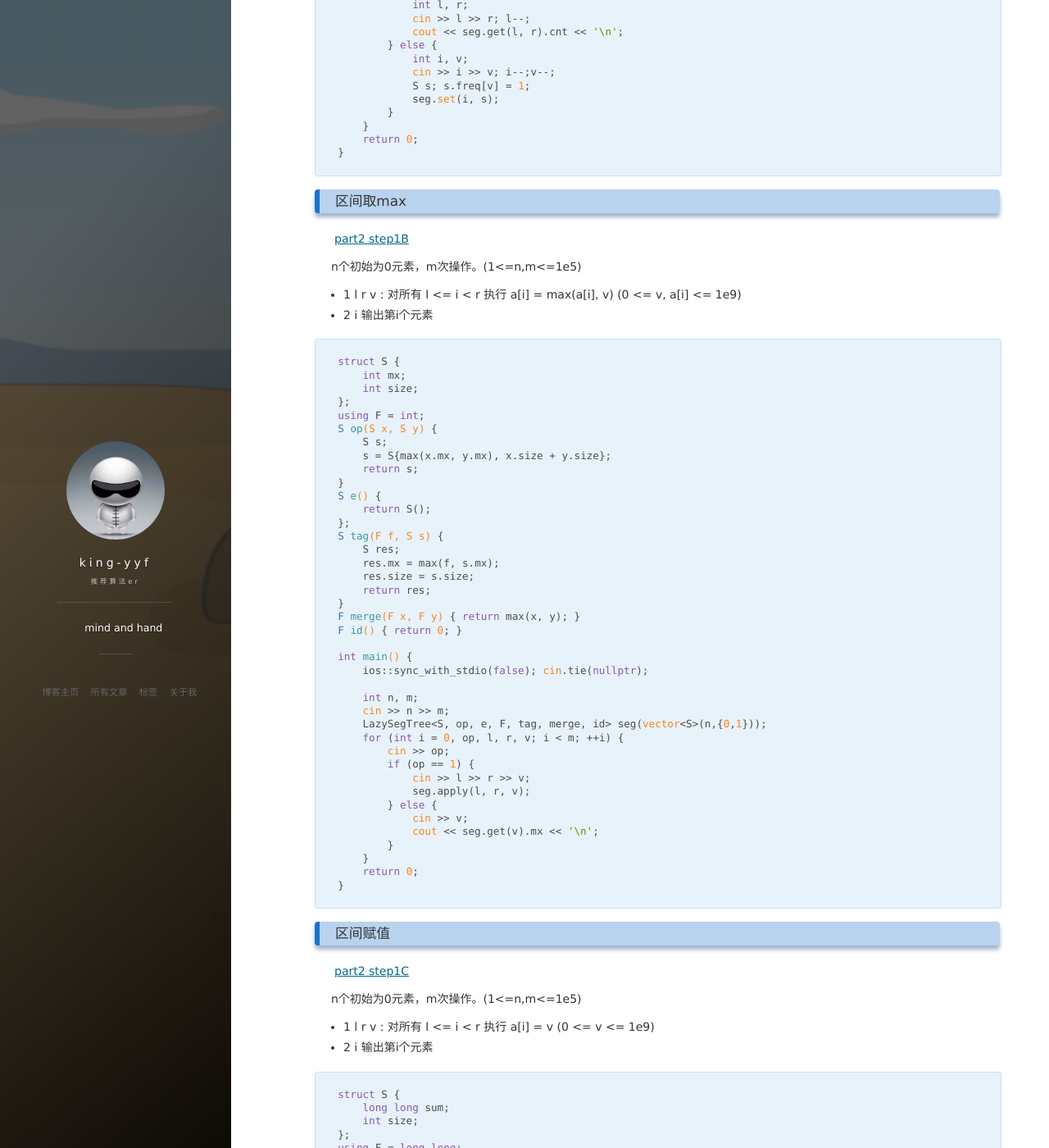
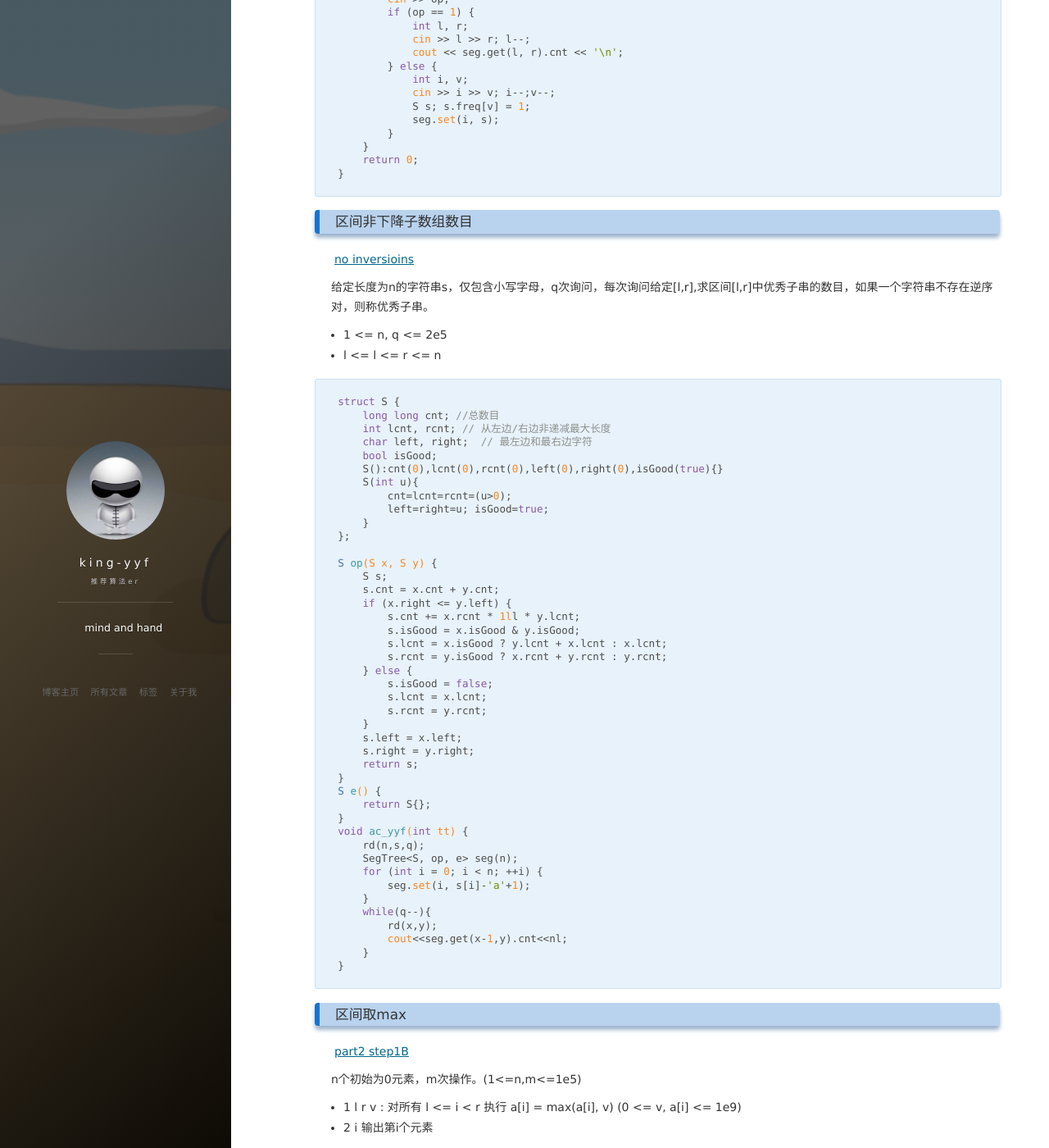
Before and after one commit to king-yyf/king-yyf.github.io, a Jekyll site: the page built from _posts/2021-05-10-segment_tree.md, in a window 1280 px wide and 1400 px high, scrolled down 15123 px. Shown: the whole window at 82% size. Built offline with Jekyll 4.4.1, drawn with Linux system fonts in a browser that asks for light colours; nearby versions of some CDN libraries; comment, search, counter and statistics services are not loaded; some of the changed text lies outside the part shown.

Commit message:
up segtree

````diff
--- a/_posts/2021-05-10-segment_tree.md
+++ b/_posts/2021-05-10-segment_tree.md
@@ -27,6 +27,7 @@ Index
   - [求交叉区间的数目](#求交叉区间的数目)
   - [区间交替符号和](#区间交替符号和)
   - [区间逆序对](#区间逆序对)
+  - [区间非下降子数组数目](#区间非下降子数组数目)
   - [Lazy-区间取max](#区间取max)
   - [Lazy-区间赋值](#区间赋值)
   - [Lazy-区间加区间求min](#区间加区间求min)
@@ -859,6 +860,61 @@ int main() {
 }
 ```
 
+### 区间非下降子数组数目
+
+[no inversioins](https://www.hackerearth.com/practice/data-structures/advanced-data-structures/segment-trees/practice-problems/algorithm/no-inversions-db0ebea5/)
+
+给定长度为n的字符串s，仅包含小写字母，q次询问，每次询问给定[l,r],求区间[l,r]中优秀子串的数目，如果一个字符串不存在逆序对，则称优秀子串。
+
++ 1 <= n, q <= 2e5
++ l <= l <= r <= n
+
+```c++
+struct S {
+    long long cnt; //总数目
+    int lcnt, rcnt; // 从左边/右边非递减最大长度
+    char left, right;  // 最左边和最右边字符
+    bool isGood;
+    S():cnt(0),lcnt(0),rcnt(0),left(0),right(0),isGood(true){}
+    S(int u){
+        cnt=lcnt=rcnt=(u>0);
+        left=right=u; isGood=true;
+    }
+};
+
+S op(S x, S y) {
+    S s;
+    s.cnt = x.cnt + y.cnt;
+    if (x.right <= y.left) {
+        s.cnt += x.rcnt * 1ll * y.lcnt;
+        s.isGood = x.isGood & y.isGood;
+        s.lcnt = x.isGood ? y.lcnt + x.lcnt : x.lcnt;
+        s.rcnt = y.isGood ? x.rcnt + y.rcnt : y.rcnt;
+    } else {
+        s.isGood = false;
+        s.lcnt = x.lcnt;
+        s.rcnt = y.rcnt;
+    }
+    s.left = x.left;
+    s.right = y.right;
+    return s;
+}
+S e() {
+    return S{};
+}
+void ac_yyf(int tt) {
+    rd(n,s,q);
+    SegTree<S, op, e> seg(n);
+    for (int i = 0; i < n; ++i) {
+        seg.set(i, s[i]-'a'+1);
+    }
+    while(q--){
+        rd(x,y);
+        cout<<seg.get(x-1,y).cnt<<nl;
+    }
+}
+```
+
 ### 区间取max
 
 [part2 step1B](https://codeforces.com/edu/course/2/lesson/5/1/practice/contest/279634/problem/B)
@@ -1700,6 +1756,82 @@ int main() {
 }
 ```
 
+### 区间异或查询区间和
+
+[cf242 E](https://codeforces.com/contest/242/problem/E)
+
+一个长度为n的序列，q次操作，每次操作有两种形式
++ 1 l r 输出 a[l,..r]的和
++ 2 l r x 异或操作，对 l <= i <= r 的i，执行 a[i] = a[i] ^ x
+
++ 1 <= n <= 1e5
++ 1 <= m <= 5e4
++ 0 <= a[i], x <= 1e6
+
+```c++
+const int K = 20; // 根据值域调整
+struct S{
+    array<int,K> a;
+    int siz;
+};
+using F = int;
+S op(S l, S r) {
+    if(l.siz==0)return r;
+    if(r.siz==0)return l;
+    S s;
+    s.siz = l.siz+r.siz;
+    for(int i=0;i<K;++i){
+        s.a[i]=l.a[i]+r.a[i];
+    }
+    return s;
+}
+
+S e() { return S{}; }
+
+S tag(F l, S r) {
+    if(l==0)return r;
+    for(int i=0;i<K;++i){
+        if((l>>i)&1)r.a[i]=r.siz-r.a[i];
+    }
+    return r;
+}
+F merge(F l, F r) { return l^r; }
+F id() { return 0; }
+
+void ac_yyf(int tt) {
+    int n, q;
+    cin >> n;
+    using Seg=LazySegTree<S, op, e, F, tag, merge, id>;
+    vector<S> a(n);
+    for (int i = 0, x; i < n; ++i) {
+        cin >> x;
+        for(int j=0;j<K;++j){
+            a[i].a[j]=((x>>j)&1);
+        }
+        a[i].siz=1;
+    }
+    Seg seg(a);
+    cin >> q;
+    for (int i = 0, t, l, r, x; i < q; ++i) {
+        cin >> t;
+        if (t == 1) {
+            cin >> l >> r;
+            ll ans = 0;
+            auto p = seg.get(l - 1, r).a;
+            for (int j = 0; j < K; ++j) {
+                ans += p[j] * 1ll * (1 << j);
+            }
+            cout << ans << '\n';
+
+        } else if (t == 2) {
+            cin >> l >> r >> x;
+            seg.apply(l - 1, r, x);
+        }
+    }
+}
+```
+
+
 ## 权值线段树
 
 权值线段树维护的是大小在[l, r]的范围，一般配合离散化使用。
@@ -1808,80 +1940,6 @@ int main() {
 }
 ```
 
-### 区间异或查询区间和
-
-[cf242 E](https://codeforces.com/contest/242/problem/E)
-
-一个长度为n的序列，q次操作，每次操作有两种形式
-+ 1 l r 输出 a[l,..r]的和
-+ 2 l r x 异或操作，对 l <= i <= r 的i，执行 a[i] = a[i] ^ x
-
-+ 1 <= n <= 1e5
-+ 1 <= m <= 5e4
-+ 0 <= a[i], x <= 1e6
-
-```c++
-const int K = 20; // 根据值域调整
-struct S{
-    array<int,K> a;
-    int siz;
-};
-using F = int;
-S op(S l, S r) {
-    if(l.siz==0)return r;
-    if(r.siz==0)return l;
-    S s;
-    s.siz = l.siz+r.siz;
-    for(int i=0;i<K;++i){
-        s.a[i]=l.a[i]+r.a[i];
-    }
-    return s;
-}
-
-S e() { return S{}; }
-
-S tag(F l, S r) {
-    if(l==0)return r;
-    for(int i=0;i<K;++i){
-        if((l>>i)&1)r.a[i]=r.siz-r.a[i];
-    }
-    return r;
-}
-F merge(F l, F r) { return l^r; }
-F id() { return 0; }
-
-void ac_yyf(int tt) {
-    int n, q;
-    cin >> n;
-    using Seg=LazySegTree<S, op, e, F, tag, merge, id>;
-    vector<S> a(n);
-    for (int i = 0, x; i < n; ++i) {
-        cin >> x;
-        for(int j=0;j<K;++j){
-            a[i].a[j]=((x>>j)&1);
-        }
-        a[i].siz=1;
-    }
-    Seg seg(a);
-    cin >> q;
-    for (int i = 0, t, l, r, x; i < q; ++i) {
-        cin >> t;
-        if (t == 1) {
-            cin >> l >> r;
-            ll ans = 0;
-            auto p = seg.get(l - 1, r).a;
-            for (int j = 0; j < K; ++j) {
-                ans += p[j] * 1ll * (1 << j);
-            }
-            cout << ans << '\n';
-
-        } else if (t == 2) {
-            cin >> l >> r >> x;
-            seg.apply(l - 1, r, x);
-        }
-    }
-}
-```
 
 **方法3:权值线段树(350ms)**
 
````
